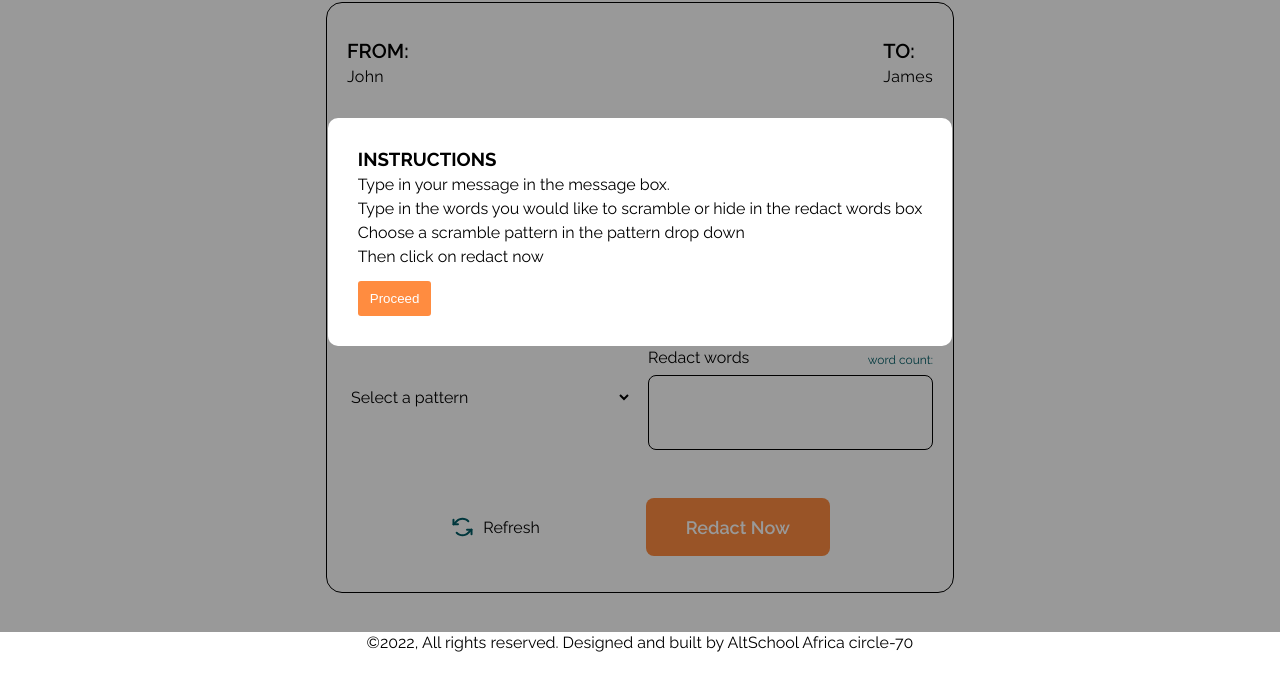
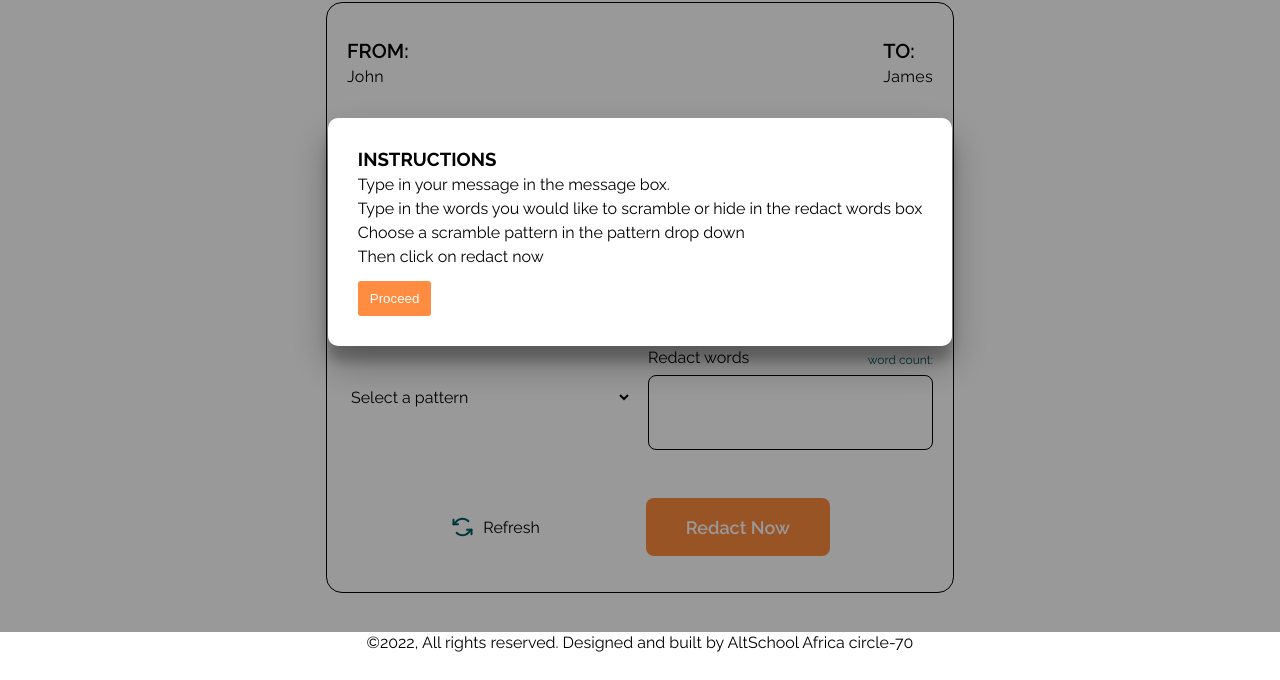
Before and after one commit to PreciousOritsedere/Redactr-Hackathon-Circle-70-, a plain HTML site: page index.html in a window 1280 px wide. Shown: the part 168-848 px from the top of the page. Drawn offline with Linux system fonts and the light colour scheme.

Commit message:
worked on the modal

```diff
--- a/index.html
+++ b/index.html
@@ -4,7 +4,7 @@
     <meta charset="UTF-8" />
     <meta http-equiv="X-UA-Compatible" content="IE=edge" />
     <meta name="viewport" content="width=device-width, initial-scale=1.0" />
-    <link rel="stylesheet" href="style.css" />
+    <link rel="stylesheet" href="./style.css" />
     <title>Redact App</title>
   </head>
 
--- a/style.css
+++ b/style.css
@@ -570,15 +570,16 @@ start here */
   font-style: italic;
 }
 .instr-modals {
-  position: absolute;
+  display: grid;
+  position: fixed;
   top: 50%;
   left: 50%;
   transform: translate(-50%, -50%);
   background: rgba(0, 0, 0, 0.4);
-  display: grid;
   place-items: center;
   width: 100%;
-  height: 100%;
+  height: 100vh;
+  max-height: 100%;
 }
 .instr-details {
   background-color: white;
@@ -586,14 +587,15 @@ start here */
   padding: 30px;
   border-radius: 10px;
   margin: 0px 10px;
+  box-shadow: rgba(0, 0, 0, 0.3) 0px 19px 38px,
+    rgba(0, 0, 0, 0.22) 0px 15px 12px;
 }
-.instr-details p{
-  margin: 5px 0 ;
-
+.instr-details p {
+  margin: 5px 0;
 }
-.instr-details button{
+.instr-details button {
   border: none;
-  padding:10px 12px;
+  padding: 10px 12px;
   background-color: #ff8c40;
   color: white;
   margin-top: 10px;
@@ -666,7 +668,6 @@ start here */
     transform-origin: left;
     outline: none;
   }
-
 
   .main-nav {
     margin-left: auto;
```
